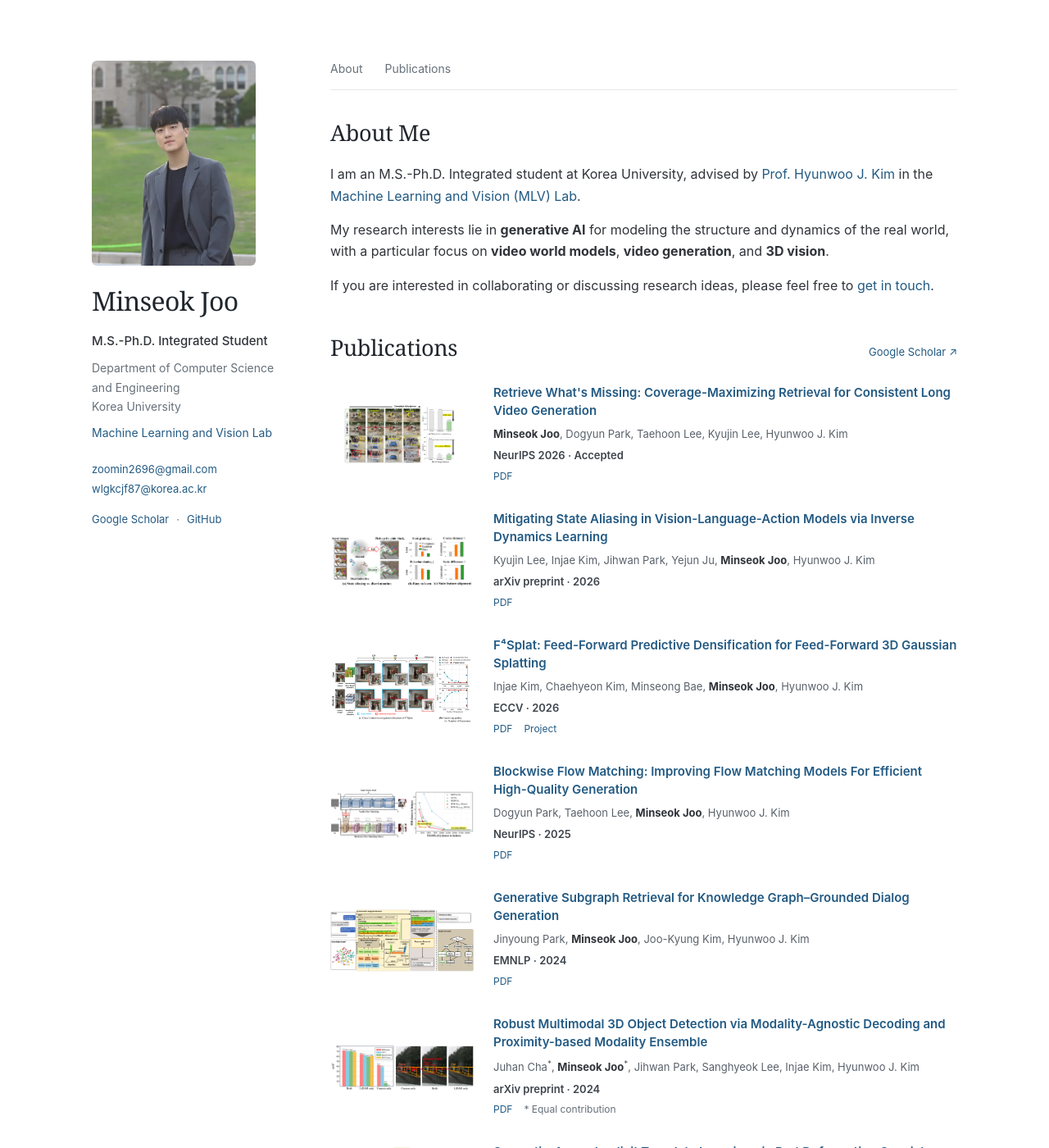
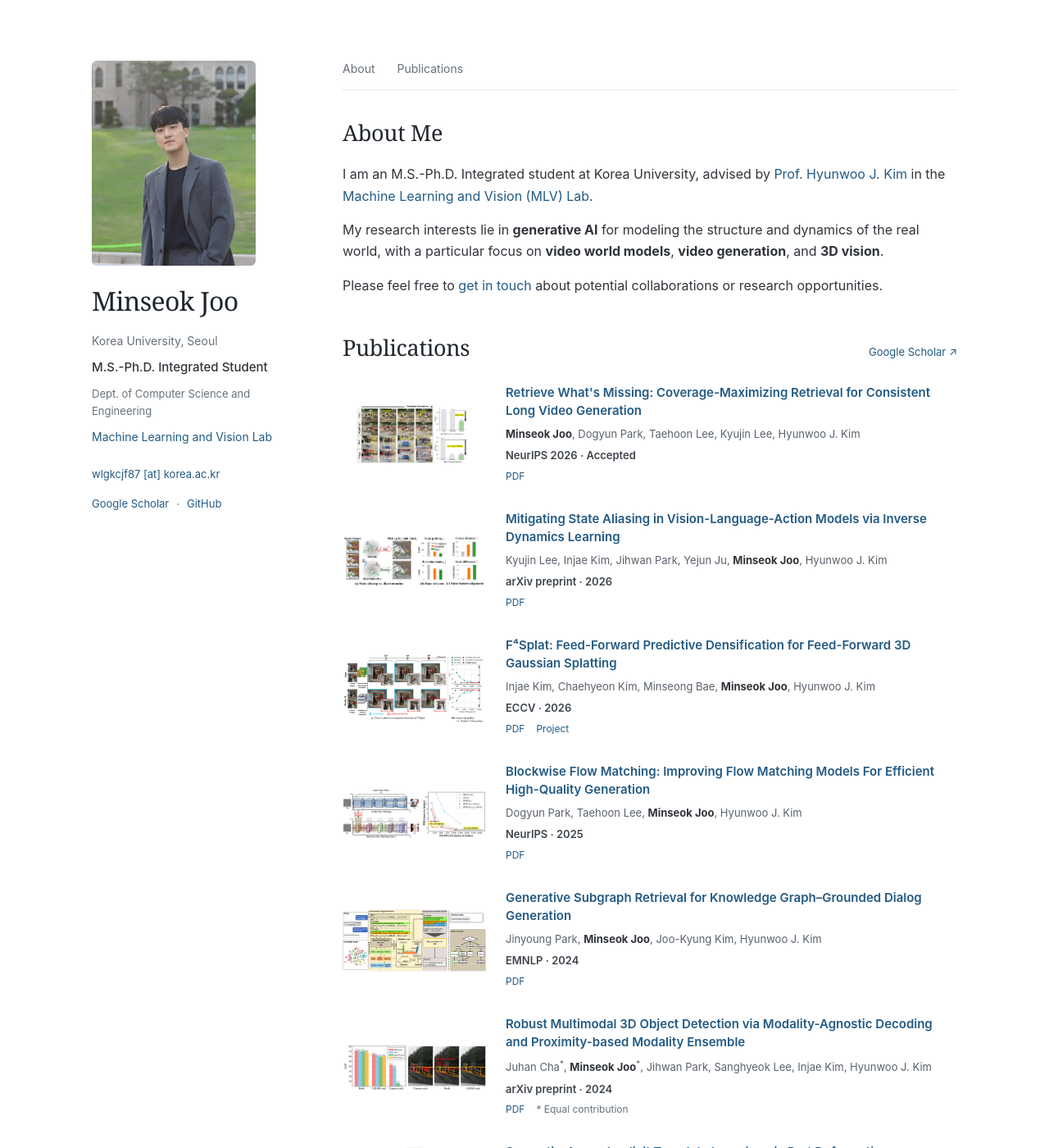
Before and after one commit to zoomkinseok/zoomkinseok.github.io, a Jekyll site: the page built from _pages/about.md, in a window 1280 px wide and 1400 px high. Shown: the whole window at 82% size. Built offline with Jekyll 4.4.1, drawn with Linux system fonts in a browser that asks for light colours.

Commit message:
Refine contact details, advisor link, and profile affiliation

```diff
--- a/_config.yml
+++ b/_config.yml
@@ -27,13 +27,13 @@ author:
   name             : "Minseok Joo"
   pronouns         : # example: "she/her"
   bio              : "M.S.-Ph.D. Integrated Student"
-  location         :
+  location         : "Seoul"
   employer         : "Korea University"
   lab              : "Machine Learning and Vision Lab"
   lab_url          : "https://mlvlab.github.io/#/home"
   uri              : # URL
-  email            : "zoomin2696@gmail.com"
-  academic_email   : "wlgkcjf87@korea.ac.kr"
+  email            : "wlgkcjf87@korea.ac.kr"
+  email_display    : "wlgkcjf87 [at] korea.ac.kr"
 
   # Academic websites
   academia         : # URL
--- a/_layouts/academic.html
+++ b/_layouts/academic.html
@@ -18,12 +18,12 @@
         </div>
         {% endif %}
         <h1><a href="{{ '/' | relative_url }}">{{ site.author.name | escape }}</a></h1>
+        <p class="profile-affiliation">{{ site.author.employer | escape }}, {{ site.author.location | escape }}</p>
         <p class="profile-role">{{ site.author.bio | escape }}</p>
-        <p class="profile-affiliation">Department of Computer Science<br>and Engineering<br>{{ site.author.employer | escape }}</p>
+        <p class="profile-department">Dept. of Computer Science and Engineering</p>
         <p class="profile-lab"><a href="{{ site.author.lab_url }}">{{ site.author.lab | escape }}</a></p>
         <div class="profile-contact">
-          <a href="mailto:{{ site.author.email }}">{{ site.author.email }}</a>
-          <a href="mailto:{{ site.author.academic_email }}">{{ site.author.academic_email }}</a>
+          <a href="mailto:{{ site.author.email }}">{{ site.author.email_display | escape }}</a>
         </div>
         <div class="profile-links">
           <a href="{{ site.author.googlescholar | escape }}">Google Scholar</a>
--- a/_pages/about.md
+++ b/_pages/about.md
@@ -10,9 +10,9 @@ redirect_from:
 
 <section id="about" class="about" aria-labelledby="about-heading">
   <h2 id="about-heading">About Me</h2>
-  <p>I am an M.S.-Ph.D. Integrated student at Korea University, advised by <a href="https://mlv.korea.edu/people">Prof. Hyunwoo J. Kim</a> in the <a href="https://mlvlab.github.io/#/home">Machine Learning and Vision (MLV) Lab</a>.</p>
+  <p>I am an M.S.-Ph.D. Integrated student at Korea University, advised by <a href="https://scholar.google.com/citations?hl=en&amp;user=LfBoJt8AAAAJ&amp;view_op=list_works&amp;sortby=pubdate">Prof. Hyunwoo J. Kim</a> in the <a href="https://mlvlab.github.io/#/home">Machine Learning and Vision (MLV) Lab</a>.</p>
   <p>My research interests lie in <strong>generative AI</strong> for modeling the structure and dynamics of the real world, with a particular focus on <strong>video world models</strong>, <strong>video generation</strong>, and <strong>3D vision</strong>.</p>
-  <p>If you are interested in collaborating or discussing research ideas, please feel free to <a href="mailto:{{ site.author.email }}">get in touch</a>.</p>
+  <p>Please feel free to <a href="mailto:{{ site.author.email }}">get in touch</a> about potential collaborations or research opportunities.</p>
 </section>
 
 <section id="publications" aria-labelledby="publications-heading">
--- a/assets/css/academic.css
+++ b/assets/css/academic.css
@@ -24,8 +24,8 @@ p { margin: 0 0 1em; }
 .skip-link:focus { top: 12px; }
 .site-shell {
   display: grid;
-  grid-template-columns: 225px minmax(0, 1fr);
-  gap: 66px;
+  grid-template-columns: 270px minmax(0, 1fr);
+  gap: 36px;
   max-width: 1120px;
   margin: 72px auto 36px;
   padding: 0 32px;
@@ -39,6 +39,7 @@ p { margin: 0 0 1em; }
 .profile h1 a:hover { text-decoration: none; }
 .profile-role { margin-bottom: 9px; font-weight: 500; font-size: 15px; }
 .profile-affiliation { color: var(--muted); line-height: 1.65; margin-bottom: 9px; }
+.profile-department { color: var(--muted); font-size: 13px; line-height: 1.65; margin-bottom: 9px; }
 .profile-lab { margin-bottom: 23px; }
 .profile-contact { display: grid; gap: 3px; font-size: 13px; overflow-wrap: anywhere; }
 .profile-links { display: flex; flex-wrap: wrap; gap: 9px; margin-top: 15px; font-size: 13px; }
@@ -70,7 +71,7 @@ h2 { font-family: Georgia, "Times New Roman", serif; font-size: 27px; font-weigh
 .site-footer a { color: inherit; }
 
 @media (max-width: 1000px) {
-  .site-shell { grid-template-columns: 200px minmax(0, 1fr); gap: 38px; }
+  .site-shell { grid-template-columns: 270px minmax(0, 1fr); gap: 28px; }
   .publication { grid-template-columns: 145px minmax(0, 1fr); gap: 20px; }
   .publication-thumbnail { width: 145px; height: 110px; }
 }
```
